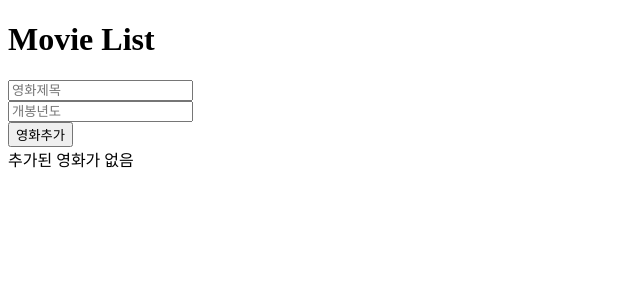
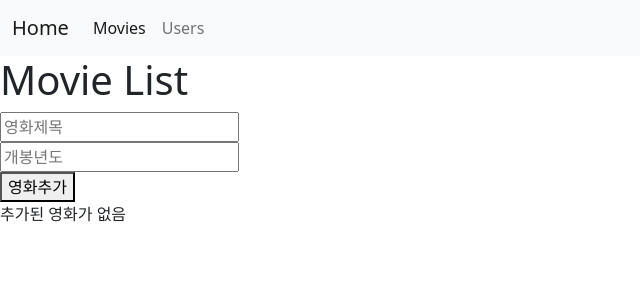
Before and after one commit to kaperrdenden/kossieproject, a React (Create React App) app: page / in a window 1280 px wide. Shown: the top 300 px of the page, without its empty margins (0-640 px from the left). Built offline with nearby package versions, Linux system fonts and the light colour scheme.

Commit message:
bootstrap이용해서 navbar가져오기

```diff
--- a/package.json
+++ b/package.json
@@ -8,6 +8,7 @@
     "@testing-library/user-event": "^13.5.0",
     "react": "^17.0.2",
     "react-dom": "^17.0.2",
+    "react-router-dom": "^6.2.1",
     "react-scripts": "5.0.0",
     "web-vitals": "^2.1.4"
   },
--- a/public/index.html
+++ b/public/index.html
@@ -8,6 +8,12 @@
     <meta
       name="description"
       content="Web site created using create-react-app"
+    />
+    <link
+      rel="stylesheet"
+      href="https://cdn.jsdelivr.net/npm/bootstrap@5.1.3/dist/css/bootstrap.min.css"
+      integrity="sha384-1BmE4kWBq78iYhFldvKuhfTAU6auU8tT94WrHftjDbrCEXSU1oBoqyl2QvZ6jIW3"
+      crossorigin="anonymous"
     />
     <link rel="apple-touch-icon" href="%PUBLIC_URL%/logo192.png" />
     <!--
--- a/src/App.js
+++ b/src/App.js
@@ -2,7 +2,7 @@
 import Counter from './components/Counter';
 import Movie from './components/Movie';
 import MovieForm from './components/MovieForm';
-
+import Navbar from './components/Navbar';
 function App() {
 
 
@@ -46,7 +46,7 @@
 
   return (
     <div className="App">
-
+      <Navbar />
       <h1>Movie List</h1>
 
       <MovieForm
--- /dev/null
+++ b/src/components/Navbar.js
@@ -0,0 +1,23 @@
+import React from "react";
+
+const Navbar = ()=>{
+    return(
+        <nav class="navbar navbar-expand-lg navbar-light bg-light">
+  <div class="container-fluid">
+    <a class="navbar-brand" href="#">Home</a>
+    <button class="navbar-toggler" type="button" data-bs-toggle="collapse" data-bs-target="#navbarNavAltMarkup" aria-controls="navbarNavAltMarkup" aria-expanded="false" aria-label="Toggle navigation">
+      <span class="navbar-toggler-icon"></span>
+    </button>
+    <div class="collapse navbar-collapse" id="navbarNavAltMarkup">
+      <div class="navbar-nav">
+        <a class="nav-link active" aria-current="page" href="#">Movies</a>
+        <a class="nav-link" href="#">Users</a>
+
+      </div>
+    </div>
+  </div>
+</nav>
+    )
+}
+
+export default Navbar;
```
Also changed, not shown: 1 other file (tests, documents, lock files or other folders).
